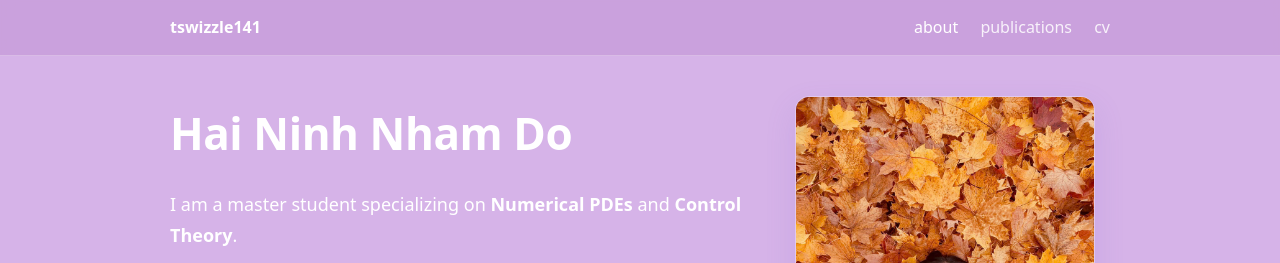
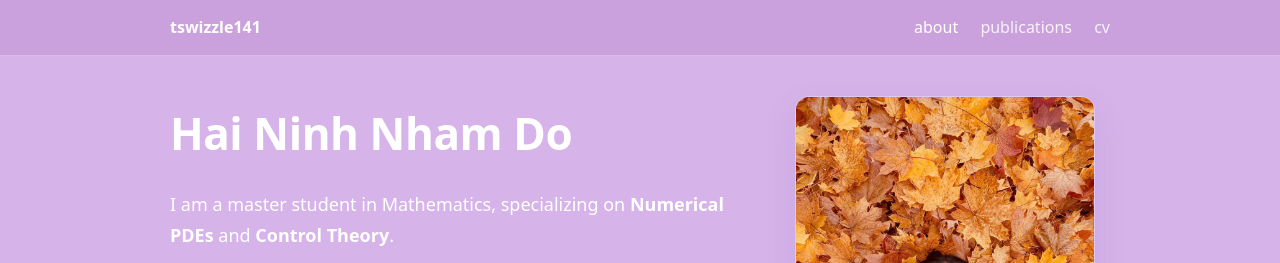
Before and after one commit to tswizzle141/tswizzle141.github.io, a plain HTML site: page index.html in a window 1280 px wide. Shown: the top 263 px of the page. Drawn offline with Linux system fonts and the light colour scheme.

Commit message:
Update specialization description in index.html

```diff
--- a/index.html
+++ b/index.html
@@ -29,7 +29,7 @@
         <h1>Hai Ninh Nham Do</h1>
 
         <p class="lead">
-          I am a master student specializing on
+          I am a master student in Mathematics, specializing on
           <b>Numerical PDEs</b> and <b>Control Theory</b>.
         </p>
 
```
